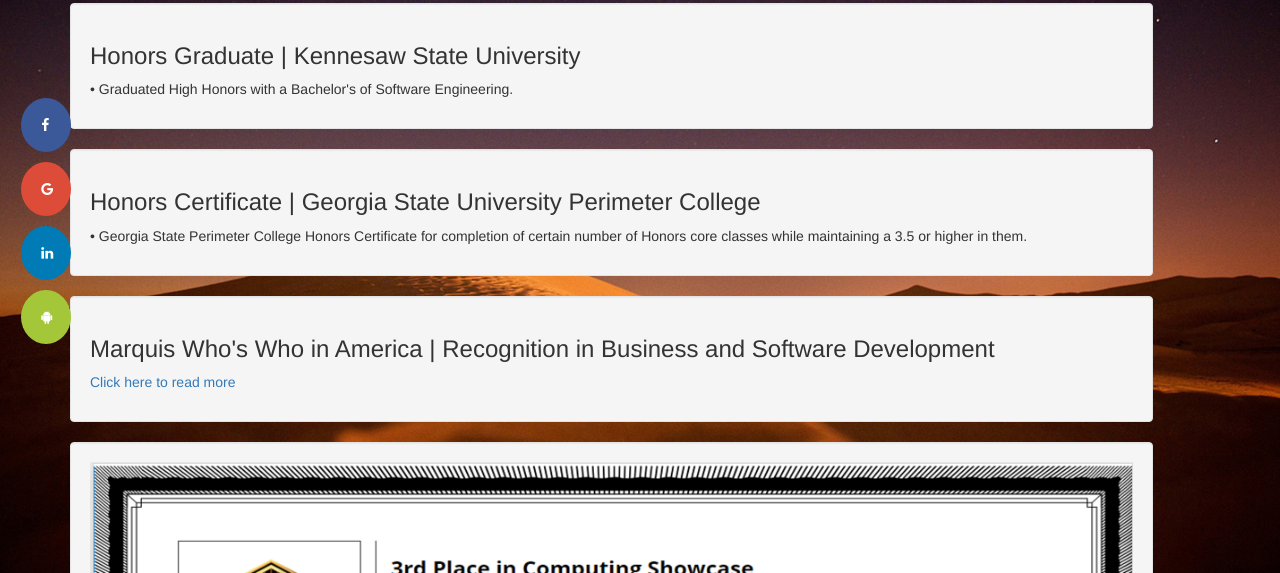
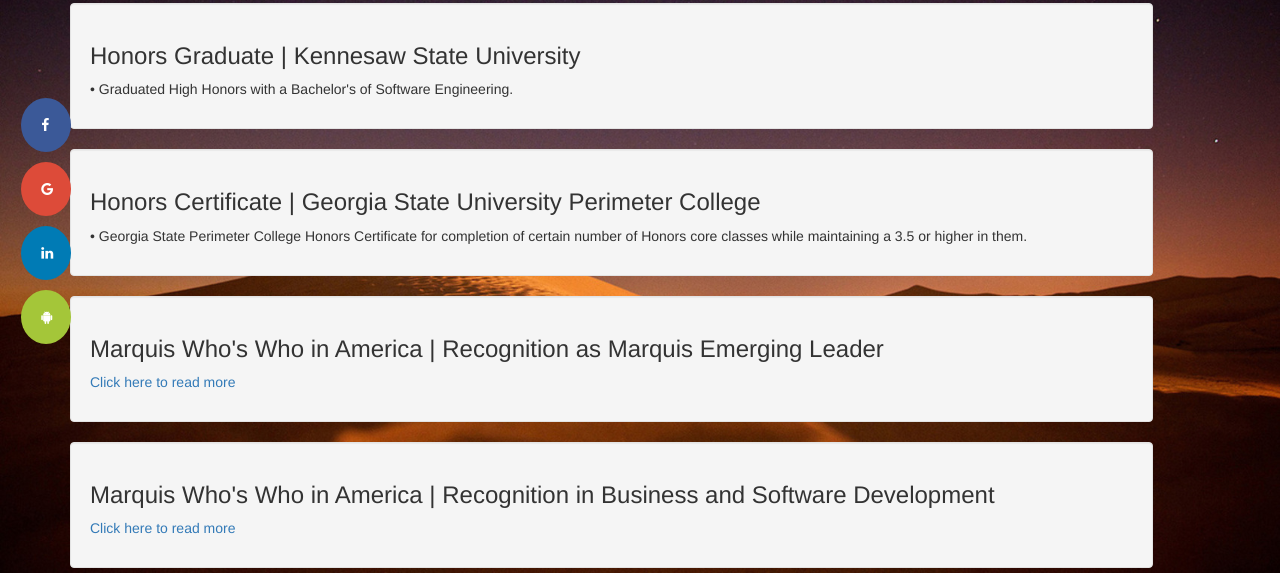
Before and after one commit to shahzib111/portfolio-website, a plain HTML site: page Accomplishments.html in a window 1280 px wide. Shown: the part 227-800 px from the top of the page. Drawn offline with nearby package versions, Linux system fonts and the light colour scheme.

Commit message:
Update Accomplishments.html

```diff
--- a/Accomplishments.html
+++ b/Accomplishments.html
@@ -55,8 +55,13 @@
     </div>
 
     <div class="well">
+      <h3>Marquis Who's Who in America | Recognition as Marquis Emerging Leader</h3>
+      <p><a href="https://www.marquisemergingleaders.com/shahzib-sarfraz">Click here to read more</a></p>
+    </div>
+
+    <div class="well">
       <h3>Marquis Who's Who in America | Recognition in Business and Software Development</h3>
-      <p><a href="http://www.24-7pressrelease.com/press-release-service/488165 ">Click here to read more</a></p>
+      <p><a href="http://www.24-7pressrelease.com/press-release-service/488165">Click here to read more</a></p>
     </div>
 
      <div class="well">
```
